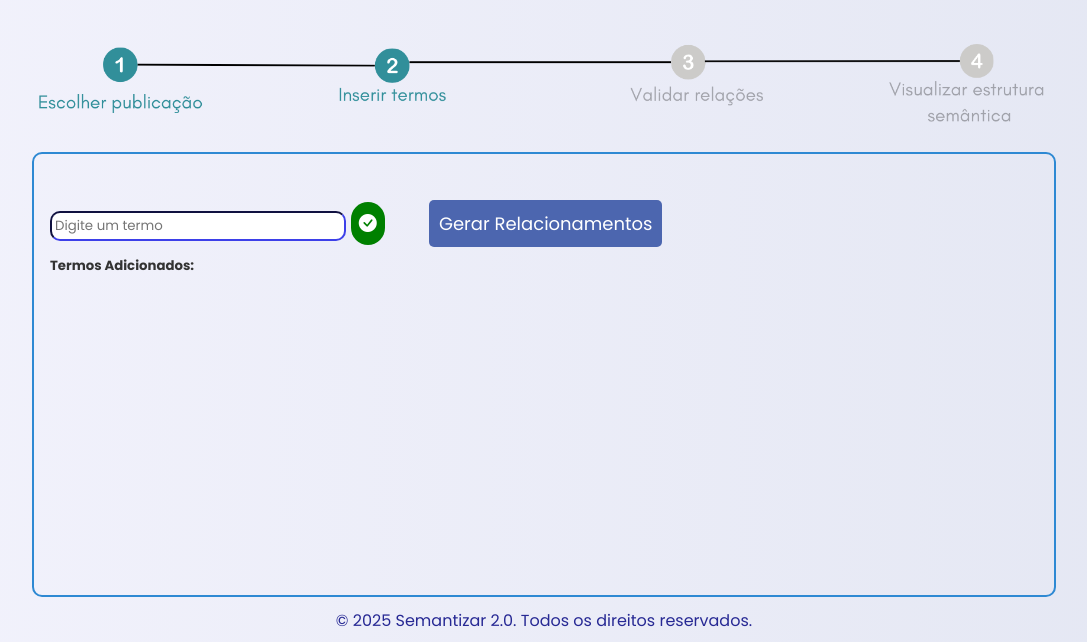
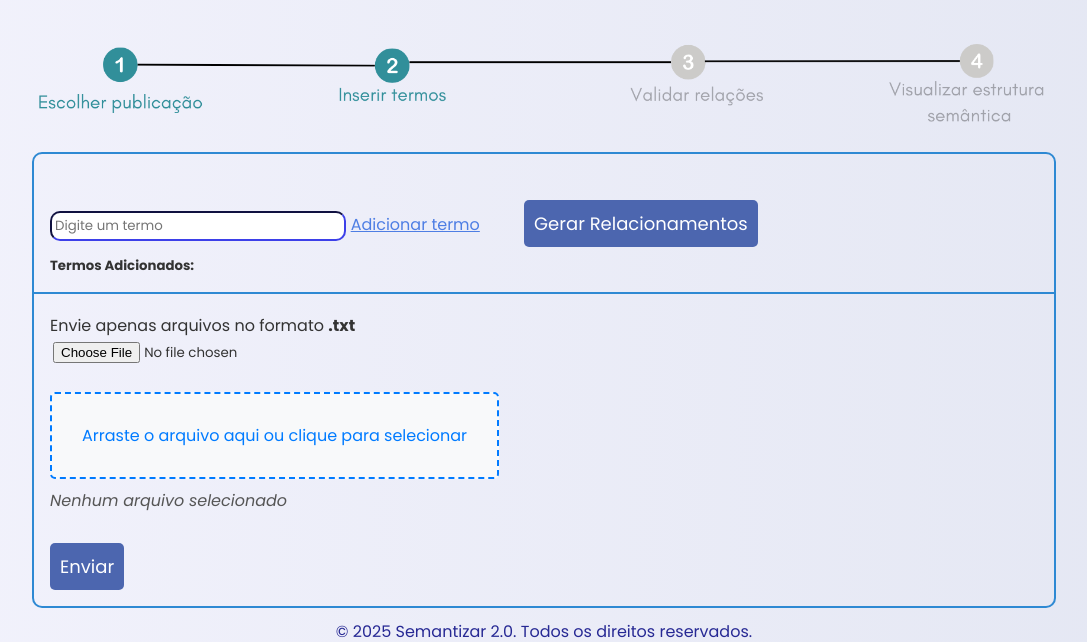
Before and after one commit to Edson-Luiz/Semantizar2, a Flask app: page /cadastroTermos in a window 1280 px wide. Shown: the part 158-800 px from the top of the page, without its empty margins (96-1183 px from the left). Run offline with Flask 3, Linux system fonts and the light colour scheme.

Commit message:
att interface e alg

```diff
--- a/app/__init__.py
+++ b/app/__init__.py
@@ -4,11 +4,12 @@ from sqlalchemy import text
 
 # Inicializa o app Flask
 app = Flask(__name__)
-app.secret_key = '9xCq0VHwlW16Pv7CIXWX'
+
 
 # Configuração do banco de dados MySQL
 app.config['SQLALCHEMY_DATABASE_URI'] = 'mysql+pymysql://root:semant1401@localhost/semantizar2_db'
 app.config['SQLALCHEMY_TRACK_MODIFICATIONS'] = False
+app.secret_key = '9xCq0VHwlW16Pv7CIXWX'
 
 # Inicializa o banco de dados (SQLAlchemy)
 db = SQLAlchemy()
--- a/app/routes.py
+++ b/app/routes.py
@@ -9,6 +9,7 @@ from werkzeug.utils import secure_filename
 
 app.config['UPLOAD_FOLDER'] = 'uploads'
 app.config['ALLOWED_EXTENSIONS'] = {'pdf'}
+
 
 def encontrar_pares_termos(texto, termos):
     frases = re.split(r"[.!?]\s*", texto)  # Divide o texto em frases
@@ -26,25 +27,43 @@ def encontrar_pares_termos(texto, termos):
 
 @app.route('/salvar_termos', methods=['POST'])
 def salvar_termos():
-    data = request.get_json()  # Obtém os dados enviados como JSON
-    termos = data.get('termos', [])  # Extrai o vetor de termos
+    termos = []
+
+    # Verifica se um arquivo foi enviado
+    if 'file' in request.files:
+        file = request.files['file']
+
+        if file.filename == '':
+            return jsonify({"error": "Nenhum arquivo enviado."}), 400
+
+        # Verifica se o arquivo é um .txt
+        if file and file.filename.endswith('.txt'):
+            # Lê os termos do arquivo
+            termos = file.read().decode('utf-8').splitlines()
+        else:
+            return jsonify({"error": "Apenas arquivos .txt são permitidos."}), 400
+
+    # Se não for um arquivo, tenta pegar os termos do JSON
+    else:
+        data = request.get_json()
+        termos = data.get('termos', [])
 
     if not termos:
         return jsonify({"error": "Nenhum termo foi enviado."}), 400
 
-    # Aqui você pode processar os termos (ex: salvar no banco de dados)
+    # Processa os termos
     print("Termos recebidos:", termos)
 
-    texto = session.get('texto', '')
+    texto = session.get('texto', '')  # Obtém o texto armazenado na sessão
+    print(texto)
 
     pares_encontrados = encontrar_pares_termos(texto, termos)
     session['relacoes_encontradas'] = pares_encontrados
-
     session['termos'] = termos
 
     print("cheguei")
-    # Retorna uma resposta de sucesso
     return redirect(url_for('validacao_relacao'))
+
 
 @app.route("/process_file", methods=["POST"])
 def process_file():
@@ -98,6 +117,7 @@ def sobre():
 def validacao_relacao():
     # Recupera as relações de termos encontradas da sessão
     relacoes = session.get("relacoes_encontradas", [])
+    print(relacoes)
     return render_template('validacao_relacao.html', relacoes=relacoes)
 
 @app.route('/visualizacao')
--- a/app/static/css/forms.css
+++ b/app/static/css/forms.css
@@ -41,7 +41,29 @@
     padding-top: 0rem;
     border-collapse: collapse;
     border-radius: 10px;
+    border-bottom-left-radius: 0px;
+    border-bottom-right-radius: 0px;
     border: 2px solid rgb(46, 137, 211);
+    padding: 1rem;
+
+}
+
+.forms-arq{
+
+    flex: 1;
+    /* Ocupará o espaço restante da tela, empurrando o footer para baixo se necessário */
+    max-width: 100vw;
+    /* Impede que a largura ultrapasse o tamanho da tela */
+    width: 80%;
+    margin: 0 auto;
+    padding: 1rem;
+    margin-bottom: 0rem;
+    padding-top: 0rem;
+    border-collapse: collapse;
+    border: 2px solid rgb(46, 137, 211);
+    border-bottom-left-radius: 10px;
+    border-bottom-right-radius: 10px;
+    border-top: none;
     padding: 1rem;
 
 }
@@ -159,24 +181,35 @@ label {
 
 }
 
-button#btn-trash {
+span#btn-trash {
 
-    background-color: red;
-    border-radius: 35px;
-    padding: 8px;
+    cursor: pointer;
+    color: rgb(78, 126, 228); /* Altere conforme necessário */
+    text-decoration: underline;
     margin-left: 4px;
-
 
 }
 
-button#btn-add {
+button#btn-trash {
 
-    background-color: green;
-    border-radius: 35px;
-    padding: 8px;
-    margin: 0;
+    cursor: pointer;
+    background-color: red;
+    border-radius: 20px;
+    padding: 4px;
+    margin-left: 8px;
 
+}
 
+span#btn-add {
+
+    cursor: pointer;
+    color: rgb(78, 126, 228); /* Altere conforme necessário */
+    text-decoration: underline;
+
+}
+
+#btn-add:hover {
+    color: darkblue;
 }
 
 button#finalizarBtn {
--- a/app/static/css/style.css
+++ b/app/static/css/style.css
@@ -416,6 +416,33 @@ p {
     font-style: italic;
 }
 
+#drag-area-txt {
+    border: 2px dashed #007BFF;
+    padding: 30px;
+    border-radius: 5px;
+    color: #007BFF;
+    background-color: #f8f9fa;
+    transition: background-color 0.3s ease, color 0.3s ease;
+    cursor: pointer;
+}
+
+#drag-area-txt:hover {
+    background-color: #007BFF;
+    color: white;
+}
+
+#drag-area-txt.drag-over {
+    background-color: #0056b3; /* Cor mais escura para indicar interação */
+    color: white;
+    border-color: #0056b3;
+}
+
+.file-name-display-txt {
+    margin-top: 40px;
+    color: #555;
+    font-style: italic;
+}
+
 table {
     border-collapse: collapse;
     border: 2px solid rgb(140 140 140);
--- a/app/static/js/script.js
+++ b/app/static/js/script.js
@@ -1,12 +1,111 @@
 
-// CODIGO PARA SELECIONAR O ARQUIVO
+// CODIGO PARA SELECIONAR O ARQUIVO .PDF
 
 document.addEventListener("DOMContentLoaded", function () {
     const dragArea = document.getElementById("drag-area");
     const fileInput = document.getElementById("file");
+    const fileUploadBtn = document.getElementById("file-upload-btn");
     const fileNameDisplay = document.getElementById("file-name-display");
-    const sendButton = document.getElementById("send-button"); // Captura o botão de envio
-    let selectedFile = null; // Variável para armazenar o arquivo escolhido
+    const sendButton = document.getElementById("send-button");
+    let selectedFile = null;
+
+    // Evitar o comportamento padrão ao arrastar/soltar
+    ["dragenter", "dragover", "dragleave", "drop"].forEach(eventName => {
+        dragArea.addEventListener(eventName, e => e.preventDefault());
+    });
+
+    // Adicionar/remover classe para estilizar ao arrastar
+    ["dragenter", "dragover"].forEach(eventName => {
+        dragArea.classList.add("drag-over");
+    });
+
+    ["dragleave", "drop"].forEach(eventName => {
+        dragArea.classList.remove("drag-over");
+    });
+
+    // Capturar arquivos ao soltar
+    dragArea.addEventListener("drop", e => {
+        const files = e.dataTransfer.files;
+
+        if (files.length > 0 && files[0].type === "application/pdf") {
+            fileInput.files = files;
+            fileUploadBtn.files = files;
+            selectedFile = files[0];
+            fileNameDisplay.innerHTML = `<p>Arquivo selecionado: ${files[0].name}</p>`;
+        } else {
+            resetFileSelection("Por favor, envie apenas arquivos PDF.");
+        }
+    });
+
+    // Abrir seletor de arquivo ao clicar na área
+    dragArea.addEventListener("click", () => fileInput.click());
+
+    // Mostrar o nome do arquivo selecionado manualmente no input personalizado
+    fileInput.addEventListener("change", handleFileSelection);
+    fileUploadBtn.addEventListener("change", handleFileSelection);
+
+    function handleFileSelection(event) {
+        const files = event.target.files;
+
+        if (files.length > 0 && files[0].type === "application/pdf") {
+            selectedFile = files[0];
+            fileNameDisplay.innerHTML = `<p>Arquivo selecionado: ${files[0].name}</p>`;
+
+            // Sincroniza o outro input file
+            if (event.target === fileInput) {
+                fileUploadBtn.files = fileInput.files;
+            } else {
+                fileInput.files = fileUploadBtn.files;
+            }
+        } else {
+            resetFileSelection("Por favor, envie apenas arquivos PDF.");
+        }
+    }
+
+    function resetFileSelection(message) {
+        selectedFile = null;
+        fileNameDisplay.innerHTML = `<p style="color: red;">${message}</p>`;
+        fileInput.value = "";
+        fileUploadBtn.value = "";
+    }
+
+    // Enviar apenas quando o botão for clicado
+    sendButton.addEventListener("click", () => {
+        if (selectedFile) {
+            sendFileToServerPDF(selectedFile);
+        } else {
+            alert("Por favor, selecione um arquivo primeiro.");
+        }
+    });
+
+    // Função para enviar o arquivo para o servidor
+    function sendFileToServerPDF(file) {
+        const formData = new FormData();
+        formData.append("file", file);
+
+        fetch("/process_file", {
+            method: "POST",
+            body: formData
+        })
+        .then(response => response.json())
+        .then(data => {
+            console.log("Arquivo enviado com sucesso:", data);
+        })
+        .catch(error => {
+            console.error("Erro ao enviar o arquivo:", error);
+        });
+    }
+});
+
+// CÓDIGO PARA ADICIONAR O ARQUIVO .TXT
+
+document.addEventListener("DOMContentLoaded", function () {
+    const dragArea = document.getElementById("drag-area-txt");
+    const fileInput = document.getElementById("file-txt");
+    const fileUploadBtn = document.getElementById("file-upload-btn-txt");
+    const fileNameDisplay = document.getElementById("file-name-display-txt");
+    const sendButton = document.getElementById("send-button");
+    let selectedFile = null;
 
     // Evitar o comportamento padrão ao arrastar/soltar
     ["dragenter", "dragover", "dragleave", "drop"].forEach(eventName => {
@@ -26,63 +125,76 @@ document.addEventListener("DOMContentLoaded", function () {
     dragArea.addEventListener("drop", e => {
         const files = e.dataTransfer.files;
 
-        // Validar o tipo de arquivo
-        if (files.length > 0 && files[0].type === "application/pdf") {
-            fileInput.files = files; // Transferir arquivos para o input
-            selectedFile = files[0]; // Salva o arquivo para envio posterior
+        if (files.length > 0 && files[0].type === "text/plain") {
+            fileInput.files = files;
+            fileUploadBtn.files = files;
+            selectedFile = files[0];
             fileNameDisplay.innerHTML = `<p>Arquivo selecionado: ${files[0].name}</p>`;
         } else {
-            selectedFile = null;
-            fileNameDisplay.innerHTML = `<p style="color: red;">Por favor, envie apenas arquivos PDF.</p>`;
+            resetFileSelection("Por favor, envie apenas arquivos TXT.");
         }
     });
 
     // Abrir seletor de arquivo ao clicar na área
     dragArea.addEventListener("click", () => fileInput.click());
 
-    // Mostrar o nome do arquivo selecionado manualmente
-    fileInput.addEventListener("change", () => {
-        const files = fileInput.files;
+    // Mostrar o nome do arquivo selecionado manualmente no input personalizado
+    fileInput.addEventListener("change", handleFileSelection);
+    fileUploadBtn.addEventListener("change", handleFileSelection);
 
-        if (files.length > 0 && files[0].type === "application/pdf") {
-            selectedFile = files[0]; // Salva o arquivo para envio posterior
+    function handleFileSelection(event) {
+        const files = event.target.files;
+
+        if (files.length > 0 && files[0].type === "text/plain") {
+            selectedFile = files[0];
             fileNameDisplay.innerHTML = `<p>Arquivo selecionado: ${files[0].name}</p>`;
+
+            // Sincroniza o outro input file
+            if (event.target === fileInput) {
+                fileUploadBtn.files = fileInput.files;
+            } else {
+                fileInput.files = fileUploadBtn.files;
+            }
         } else {
-            selectedFile = null;
-            fileNameDisplay.innerHTML = `<p style="color: red;">Por favor, envie apenas arquivos PDF.</p>`;
-            fileInput.value = ""; // Resetar o input
+            resetFileSelection("Por favor, envie apenas arquivos TXT.");
         }
-    });
+    }
+
+    function resetFileSelection(message) {
+        selectedFile = null;
+        fileNameDisplay.innerHTML = `<p style="color: red;">${message}</p>`;
+        fileInput.value = "";
+        fileUploadBtn.value = "";
+    }
 
     // Enviar apenas quando o botão for clicado
     sendButton.addEventListener("click", () => {
         if (selectedFile) {
-            sendFileToServer(selectedFile);
+            sendFileToServerTXT(selectedFile);
         } else {
             alert("Por favor, selecione um arquivo primeiro.");
         }
     });
 
     // Função para enviar o arquivo para o servidor
-    function sendFileToServer(file) {
+    function sendFileToServerTXT(file) {
         const formData = new FormData();
-        formData.append("file", file); // Adiciona o arquivo no FormData
+        formData.append("file", file);
 
-        // Envia a requisição para o servidor usando fetch
-        fetch("/process_file", {
+        fetch("/salvar_termos", {
             method: "POST",
             body: formData
         })
         .then(response => response.json())
         .then(data => {
-            console.log("Arquivo enviado com sucesso:", data);
-            // Aqui você pode tratar a resposta do servidor, como exibir uma mensagem
+            console.log("Arquivo .txt enviado com sucesso:", data);
         })
         .catch(error => {
             console.error("Erro ao enviar o arquivo:", error);
         });
     }
 });
+
 
 
 // CÓDIGO PARA ADICIONAR MAIS AUTORES
@@ -102,10 +214,9 @@ function addAuthor() {
     newInput.required = true;
 
     // Cria o botão de remover
-    const removeButton = document.createElement('button');
-    removeButton.type = 'button';
+    const removeButton = document.createElement('span');
     removeButton.id = 'btn-trash';
-    removeButton.innerHTML = '<i class="bi bi-trash-fill"></i>';
+    removeButton.innerHTML = 'Remover autor(a)';
     removeButton.classList.add('remove-author');
     removeButton.onclick = function() { removeAuthor(newAuthorGroup); };
 
--- a/app/templates/cadastro.html
+++ b/app/templates/cadastro.html
@@ -57,11 +57,13 @@
 
             <!-- Container para adicionar autores -->
                 <div id="authors-container">
+
                     <label for="autor">Autores</label><br>
                     <div class="author-group">
                         <input type="text" name="autor[]" placeholder="Digite o nome do autor(a)" required>
-                        <button type="button" id="btn-add" onclick="addAuthor()"><i class="bi bi-check-circle-fill"></i></button><br>
+                        <span id="btn-add" onclick="addAuthor()">Adicionar autor(a)</span><br>
                     </div>
+
                 </div>
 
                 <label for="ano">Ano</label><br>
@@ -88,6 +90,7 @@
             <div id="button-form" style="display: none;">
 
                 <p class="text-muted">Envie apenas arquivos no formato <strong>.pdf</strong></p>
+                <input type="file" id="file-upload-btn" name="file-upload-btn" accept=".pdf">
                 <div class="file-upload">
                     <input type="file" id="file" name="file" multiple>
                     <label for="file" id="drag-area">Arraste o arquivo aqui ou clique para selecionar</label>
--- a/app/templates/cadastroTermos.html
+++ b/app/templates/cadastroTermos.html
@@ -39,10 +39,14 @@
         <h2><img class="linhacadastro"  src="{{ url_for('static', filename='img/linhadecadastrosemantizar2.png') }}" alt="linha de cadastro do sistema Semantizar 2.0"></h2>
     </div>
 
+
+
     <div class="forms-termos">
+
+
         <div class="mb-3">
             <input type="text" class="form-control" id="termoInput" placeholder="Digite um termo" />
-            <button type="button" id="btn-add" onclick="adicionarTermo()"><i class="bi bi-check-circle-fill"></i></button>
+            <span id="btn-add" onclick="adicionarTermo()">Adicionar termo</span>
             <button id="finalizarBtn" class="btn btn-success" onclick="finalizarCadastro()" disabled>Gerar Relacionamentos</button>
         </div>
 
@@ -51,6 +55,23 @@
             <!-- Os termos serão listados aqui -->
         </ul>
 
+
+    </div>
+
+    <div id="button-form" class="forms-arq">
+
+        <p class="text-muted">Envie apenas arquivos no formato <strong>.txt</strong></p>
+        <input type="file" id="file-upload-btn-txt" name="file-upload-btn-txt" accept=".txt">
+
+        <div class="file-upload">
+            <input type="file" id="file-txt" name="file-txt" accept=".txt">
+            <label for="file" id="drag-area-txt">Arraste o arquivo aqui ou clique para selecionar</label>
+        </div>
+
+        <div id="file-name-display-txt" class="file-name-display-txt">
+            <p>Nenhum arquivo selecionado</p>
+        </div>
+        <button id="send-button" type="submit">Enviar</button>
     </div>
 
 
```
